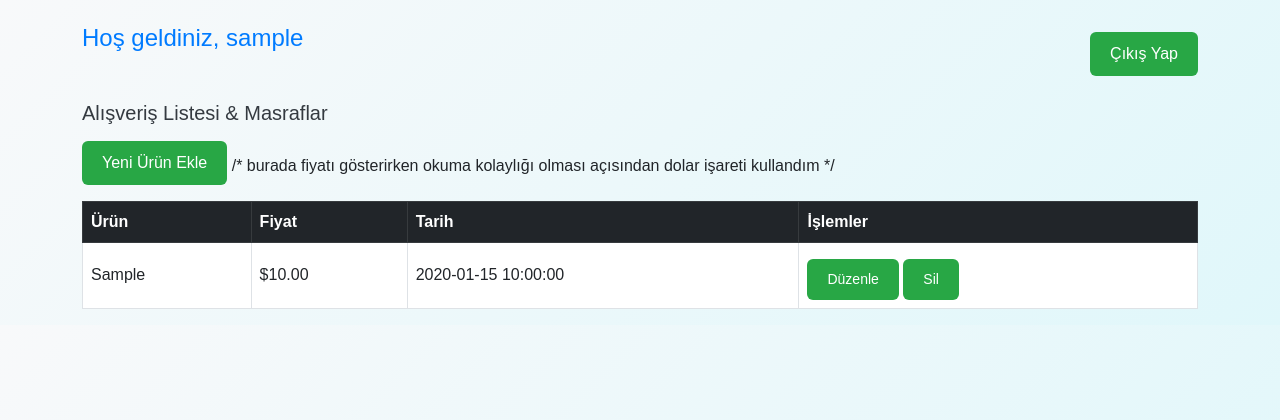
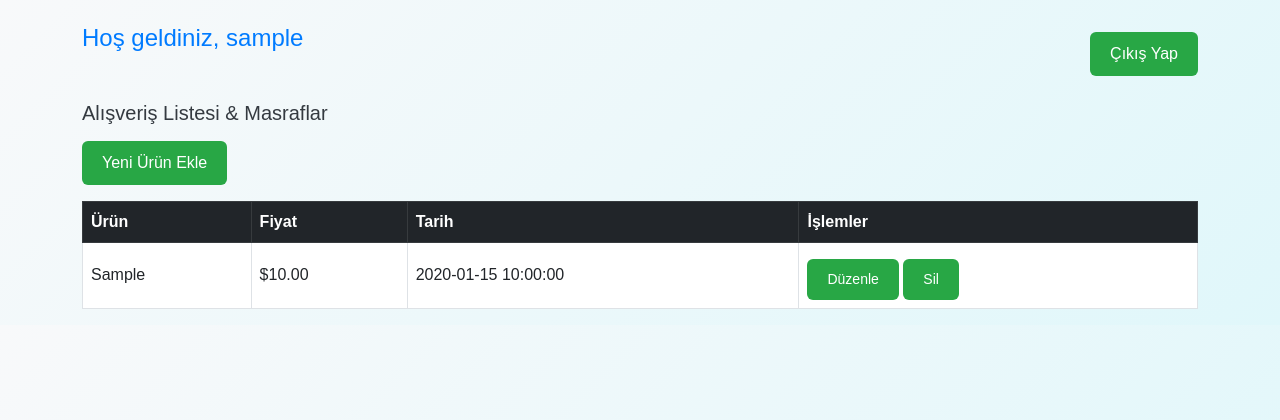
Before and after one commit to MATEXIEL/php-shopping-app, a PHP site: page /dashboard.php in a window 1280 px wide. Shown: the top 420 px of the page. Run offline with PHP 8.4, Linux system fonts and the light colour scheme; the visitor is signed in with stand-in values (Sample User, id 1); tables that the repository leaves empty hold one stand-in row (values such as "Sample post").

Commit message:
Update dashboard.php

```diff
--- a/dashboard.php
+++ b/dashboard.php
@@ -41,8 +41,7 @@ $items = $items->fetchAll();
             <?php foreach ($items as $item): ?>
                 <tr>
                     <td><?= htmlspecialchars($item['item']) ?></td>
-                    <td>$<?= number_format($item['cost'], 2) ?></td> /* burada fiyatı gösterirken okuma kolaylığı olması açısından
-                                                                        dolar işareti kullandım */
+                    <td>$<?= number_format($item['cost'], 2) ?></td>
                     <td><?= $item['created_at'] ?></td>
                     <td>
                         <a href="edit_item.php?id=<?= $item['id'] ?>" class="btn btn-warning btn-sm">Düzenle</a>
```
